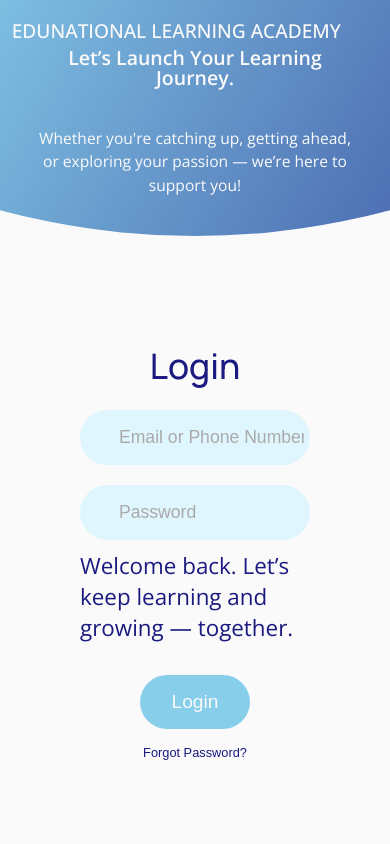
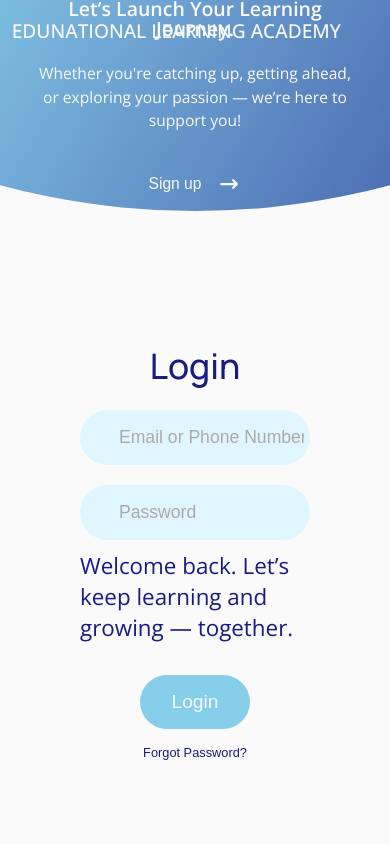
Before and after one commit to Edunation-Org/edunation-frontend, a React (Create React App) app: page /login in a window 390 px wide. Shown: the top 844 px of the page. Built offline with nearby package versions, Linux system fonts and the light colour scheme; no server answers.

Commit message:
AAT - Fixed login page

```diff
--- a/src/pages/Login-SignUp/Login-SignUp.css
+++ b/src/pages/Login-SignUp/Login-SignUp.css
@@ -499,3 +499,65 @@
     line-height: 1.5;
   }
 }
+
+
+
+
+
+
+@media (max-width: 768px) {
+  .container {
+    padding: 1rem;
+  }
+
+  .signin-signup {
+    width: 100%;
+    top: 90%;
+    transform: translate(-50%, -100%);
+  }
+
+  .panel {
+    flex-direction: column;
+    align-items: center;
+    padding: 1rem;
+  }
+
+  /* FIX: Ensure left panel content and button are visible */
+  .panel.left-panel {
+    padding: 1.5rem 1rem;
+    min-height: 200px;
+    display: flex;
+    justify-content: center;
+  }
+
+  .panel.left-panel .content {
+    padding: 1rem;
+    transform: translateY(0) !important;
+  }
+
+  .panel.left-panel .content h3 {
+    font-size: clamp(1.2rem, 5vw, 1.5rem);
+    word-break: break-word;
+    text-align: center;
+    margin-bottom: 0.5rem;
+  }
+
+  .panel.left-panel .content p {
+    font-size: clamp(0.9rem, 4vw, 1rem);
+    text-align: center;
+    margin: 0.5rem 0;
+    line-height: 1.5;
+  }
+
+  /* FIX: Make sure the signup button is visible */
+  .panel-btn {
+    margin-top: 0.5rem;
+    position: relative;
+    z-index: 10;
+  }
+
+  /* FIX: Adjust the background circle to not cover the button */
+  .container:before {
+    bottom: 75% !important;
+  }
+}
```
